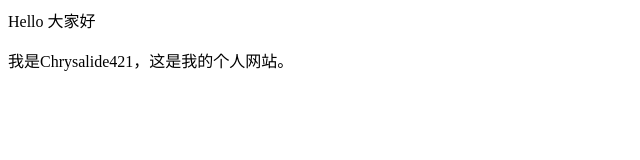
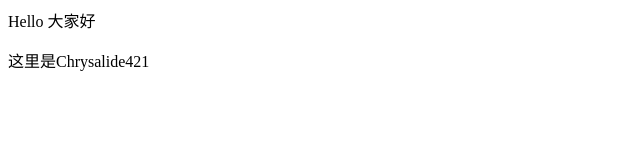
Before and after one commit to Chrysalide421/Chrysalide421.github.io, a plain HTML site: page index.html in a window 1280 px wide. Shown: the whole page, without its empty margins (0-640 px from the left). Drawn offline with Linux system fonts and the light colour scheme.

Commit message:
Update index.html

```diff
--- a/index.html
+++ b/index.html
@@ -1,4 +1,4 @@
 <p>Hello 大家好</p>
-<p>我是Chrysalide421，这是我的个人网站。 </p>
+<p>这里是Chrysalide421 </p>
 
 <ul>
```
